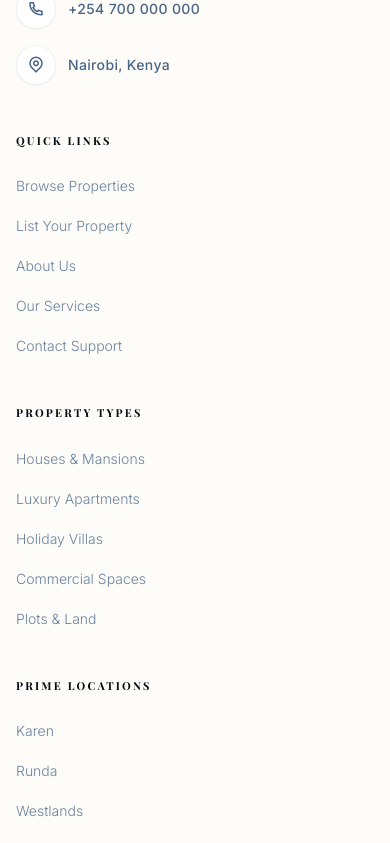
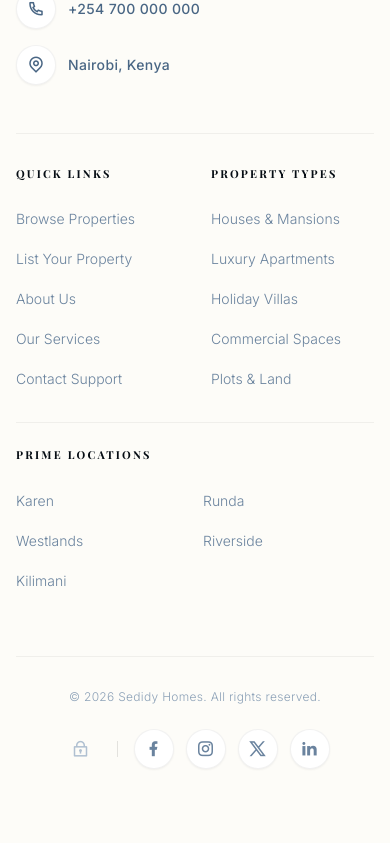
Before and after one commit to Philip-Machar/sedidy-homes, a React (Vite) app: page /blog in a window 390 px wide. Shown: the part 4357-5200 px from the top of the page. After the commit the page ends 5166 px from the top, so only its background shows below. Built offline with nearby package versions, Linux system fonts and the light colour scheme; no server answers; the database is empty.

Commit message:
version 20

```diff
--- a/src/components/feature/Footer.tsx
+++ b/src/components/feature/Footer.tsx
@@ -5,10 +5,10 @@ export default function Footer() {
   return (
     <footer className="bg-background-50 dark:bg-background-950 border-t border-black/5 dark:border-white/5 pt-20 pb-10 mt-auto">
       <div className="max-w-7xl mx-auto px-4 sm:px-6 lg:px-8">
-        <div className="grid grid-cols-1 md:grid-cols-2 lg:grid-cols-5 gap-12 lg:gap-8 mb-16">
+        <div className="flex flex-col lg:flex-row justify-between gap-12 lg:gap-8 mb-16">
 
           {/* Brand & Contact Column */}
-          <div className="lg:col-span-2 pr-0 lg:pr-8">
+          <div className="w-full lg:w-[35%] xl:w-[30%]">
             <a className="flex items-center gap-3 shrink-0 group mb-6" href="/">
               <div className="w-10 h-10 rounded-full overflow-hidden border-2 border-background-100 dark:border-white/10 shadow-sm bg-transparent flex items-center justify-center shrink-0 transition-transform duration-500 group-hover:scale-105">
                 <img
@@ -48,6 +48,9 @@ export default function Footer() {
               </div>
             </div>
           </div>
+
+          {/* Links Grid - 2 columns on mobile, 3 on desktop */}
+          <div className="w-full lg:w-[60%] xl:w-[65%] grid grid-cols-2 md:grid-cols-3 gap-8 md:gap-12 pt-8 lg:pt-0 border-t border-black/5 dark:border-white/5 lg:border-t-0">
 
             {/* Quick Links Column */}
             <div>
@@ -92,9 +95,9 @@ export default function Footer() {
             </div>
 
             {/* Prime Locations Column */}
-          <div>
+            <div className="col-span-2 md:col-span-1 border-t border-black/5 dark:border-white/5 md:border-t-0 pt-6 md:pt-0">
               <h3 className="text-[11px] font-bold text-foreground-950 uppercase tracking-[0.2em] mb-6">Prime Locations</h3>
-            <ul className="space-y-4">
+              <ul className="grid grid-cols-2 md:grid-cols-1 gap-4">
                 {['Karen', 'Runda', 'Westlands', 'Riverside', 'Kilimani'].map((location) => (
                   <li key={location}>
                     <a href={`/properties?search=${location}`} className="relative inline-flex items-center text-sm text-foreground-500 hover:text-primary-600 transition-all duration-300 group font-light">
@@ -107,14 +110,15 @@ export default function Footer() {
             </div>
 
           </div>
+        </div>
 
         {/* Bottom Bar: Copyright & Socials */}
         <div className="pt-8 border-t border-black/5 dark:border-white/5 flex flex-col md:flex-row items-center justify-between gap-6">
-          <p className="text-xs text-foreground-400 text-center md:text-left font-light tracking-wide flex items-center gap-2">
+          <p className="text-xs text-foreground-400 text-center md:text-left font-light tracking-wide flex items-center justify-center md:justify-start gap-2 w-full md:w-auto">
             © {currentYear} Sedidy Homes. All rights reserved.
           </p>
 
-          <div className="flex items-center gap-3">
+          <div className="flex items-center justify-center gap-3 w-full md:w-auto">
             {/* The Discreet Admin Entry Point */}
             <a
               href="/admin"
--- a/src/pages/home/components/WhyChooseUs.tsx
+++ b/src/pages/home/components/WhyChooseUs.tsx
@@ -40,7 +40,7 @@ export default function WhyChooseUs() {
           <div className="relative mt-10 lg:mt-0">
             <div className="relative aspect-[4/5] md:aspect-square rounded-[2.5rem] overflow-hidden shadow-2xl">
               <img
-                src="https://images.unsplash.com/photo-1560518883-ce09059eeffa?q=80&w=1000&auto=format&fit=crop"
+                src="https://img.magnific.com/premium-photo/group-three-black-men-stylish-suits-meeting-summer-park-african-americans-friends-hispanic-businessman-greeting-pose-teamwork-outdoors_175356-895.jpg"
                 alt="Sedidy Homes Excellence"
                 className="w-full h-full object-cover"
               />
```
Lines whose indentation alone changed are shown as unchanged.
